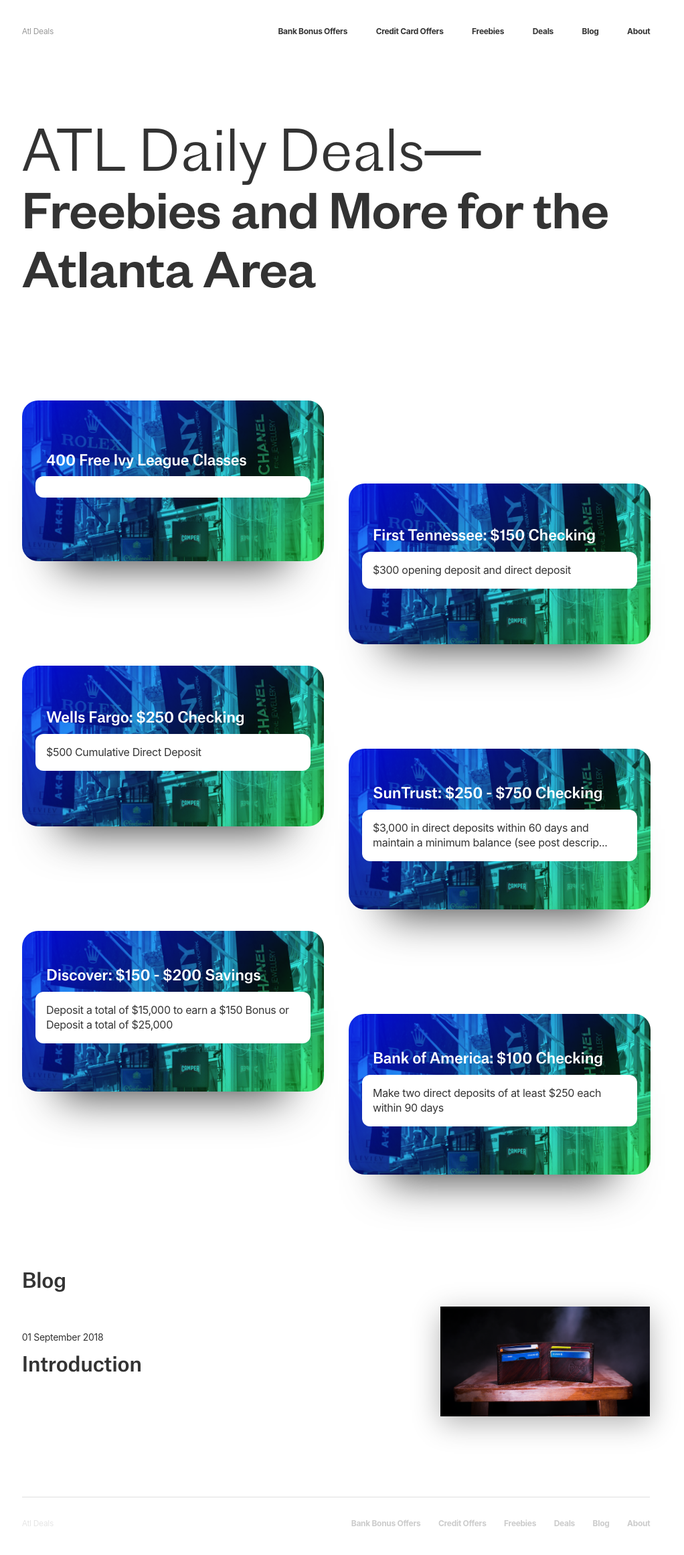
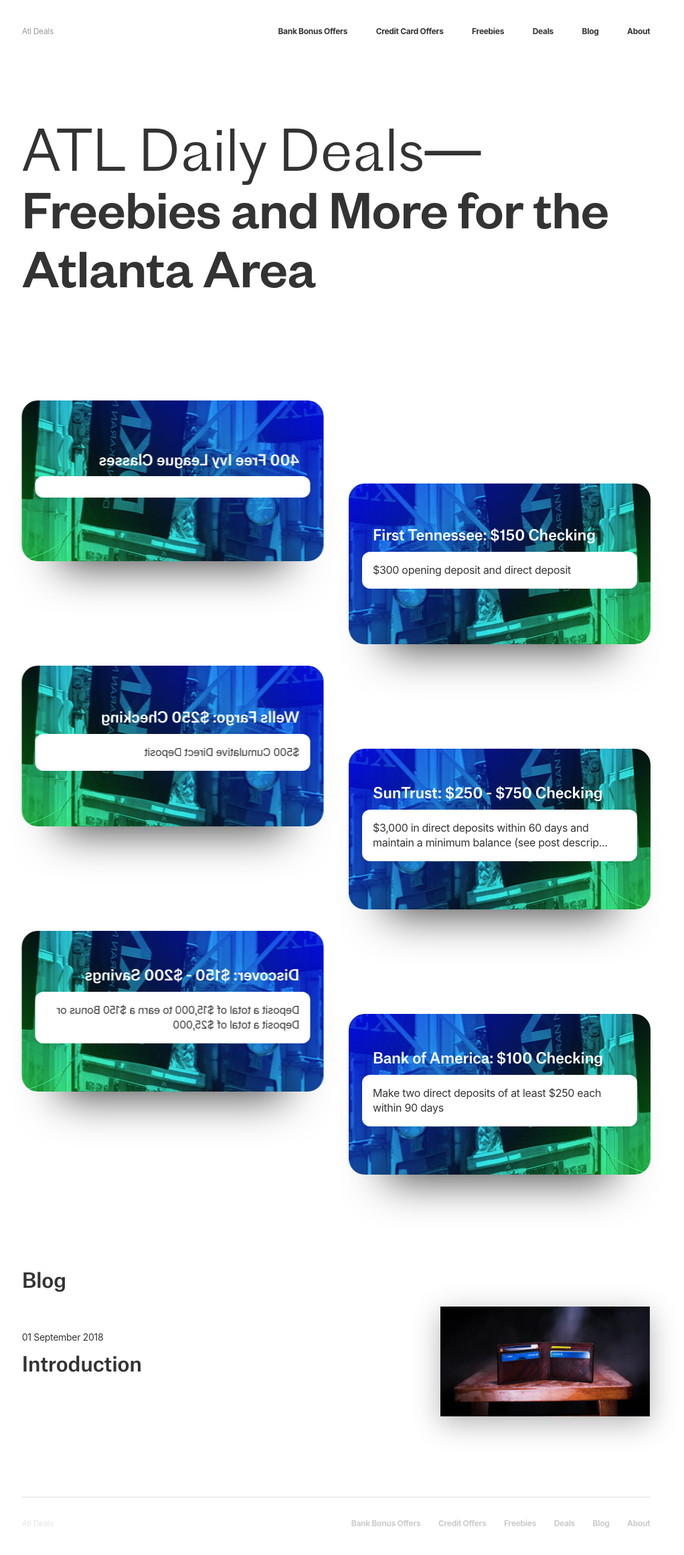
Before and after one commit to ohiosveryown/atldeals, a Jekyll site: the page built from index.html, in a window 1280 px wide. Shown: the whole page at 67% size, without its empty margins (138-1160 px from the left). Built offline with Jekyll 4.4.1, drawn with Linux system fonts in a browser that asks for light colours; nearby versions of some CDN libraries.

Commit message:
Update Bg Imgs for Cards

```diff
--- a/_sass/_home--card.scss
+++ b/_sass/_home--card.scss
@@ -23,9 +23,9 @@
   height: 22rem;
   border-radius: 24px;
   box-shadow: 0px 64px 64px -56px rgba(0,0,0,0.72);
-  background:
-    linear-gradient(-45deg, #23AE3F 0%, #0E2EEE 100%),
-    url('../img/test@2x.jpg')no-repeat center center;
+//   background:
+//     linear-gradient(-45deg, #23AE3F 0%, #0E2EEE 100%),
+//     url('../img/test@2x.jpg')no-repeat center center;
   background-blend-mode: hard-light;
   background-size: cover;
   transition: all 300ms ease-out;
@@ -40,8 +40,20 @@
   }
 }
 
+.card:nth-of-type(even) {
+  background:
+    linear-gradient(-45deg, #23AE3F 0%, #0E2EEE 100%),
+    url('../img/test@2x.jpg')no-repeat center center;
+}
 .card:nth-of-type(even) { @include breakpoint(mdl) { margin-top: 6.4rem; }}
 .card:nth-of-type(even) { @include breakpoint(lg)  { margin-top: 12.4rem; }}
+
+.card:nth-of-type(odd) {
+  transform: scaleX(-1);
+  background:
+    linear-gradient(-45deg, #23AE3F 0%, #0E2EEE 100%),
+    url('../img/test@2x.jpg')no-repeat center center;
+}
 
 // .card:nth-of-type(1) { height: 50%; }
 
```
